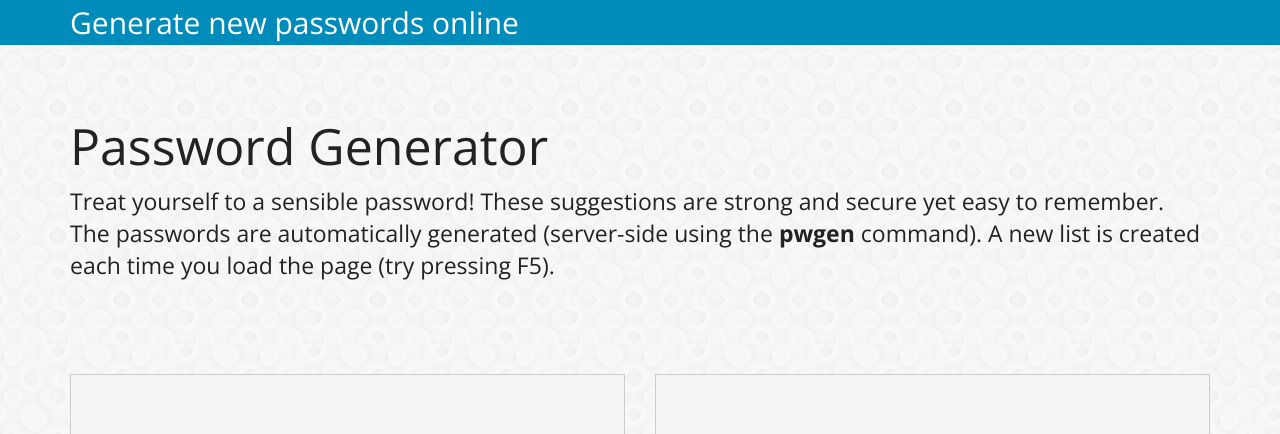
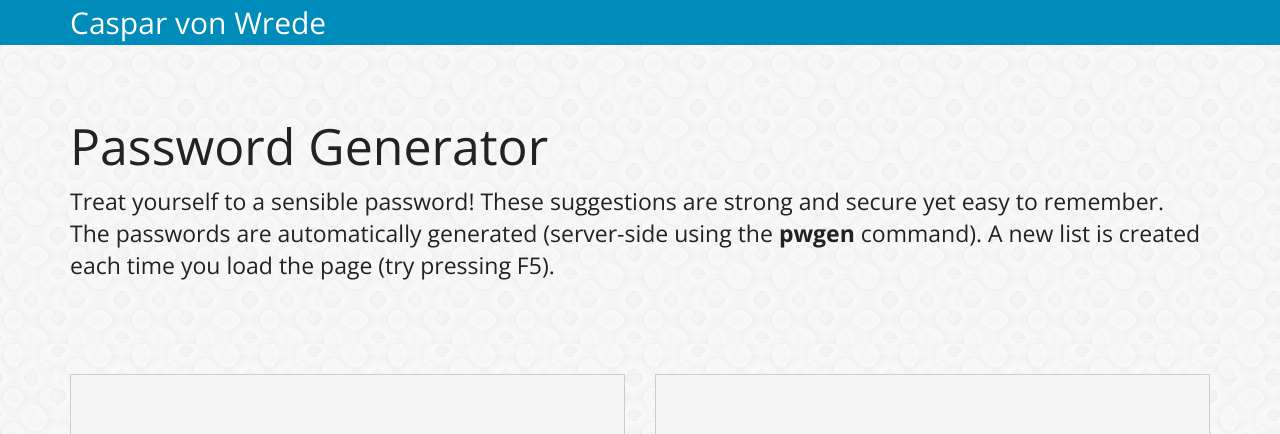
Before and after one commit to caspii/casparwre.de, a PHP site: page /passwords.php in a window 1280 px wide. Shown: the top 434 px of the page. Run offline with PHP 8.4, Linux system fonts and the light colour scheme; some libraries are stand-ins or nearby versions.

Commit message:
Updated texts

```diff
--- a/passwords.php
+++ b/passwords.php
@@ -22,7 +22,7 @@
     <div class="navbar navbar-inverse navbar-fixed-top">
       <div class="container">
         <div class="navbar-header">
-          <a class="navbar-brand" href="/">Generate new passwords online</a>
+          <a class="navbar-brand" href="/">Caspar von Wrede</a>
         </div>
 
       </div>
```
